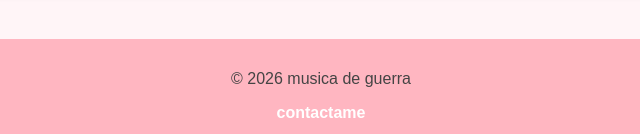
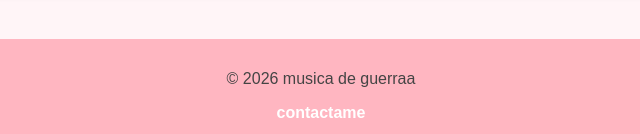
Before and after one commit to fernd15/pruebas-gatito-, a plain HTML site: page blog.html in a window 1280 px wide. Shown: the part 1502-1636 px from the top of the page, 319-959 px from the left. Drawn offline with Linux system fonts and the light colour scheme.

Commit message:
cambios en la plantilla

```diff
--- a/blog.html
+++ b/blog.html
@@ -122,7 +122,7 @@ Green Day es una banda de rock estadounidense formada en 1986. La banda está co
 
 <footer>
 
-<p>© 2026 musica de guerra</p>
+<p>© 2026 musica de guerraa</p>
 
 <a href="mailto:mrochithecute8902@gmail.com">contactame</a>
 
```
